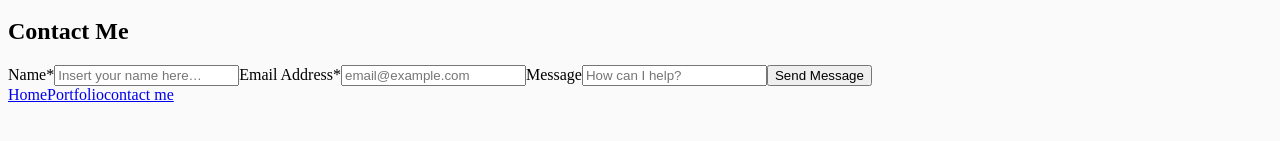
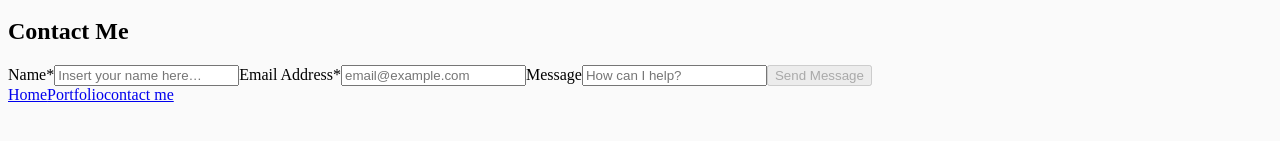
Before and after one commit to Glebkas/portfolio, a React (Create React App) app: page /contactme in a window 1280 px wide. Shown: the part 167-308 px from the top of the page. Built offline with nearby package versions, Linux system fonts and the light colour scheme.

Commit message:
Update ContactMe.js

```diff
--- a/src/pages/ContactMe.js
+++ b/src/pages/ContactMe.js
@@ -14,8 +14,8 @@ function ContactMe() {
     const sendEmail = (formData) => {
         emailjs
             .send(
-                'service_14n851e',
-                'template_faaf63p',
+                'service_9hm7z9n',
+                'template_quu9p4d',
                 formData,
                 'yFSJu2eq24K-axRJu'
             )
@@ -114,7 +114,14 @@ function ContactMe() {
                         placeholder='How can I help?'
                         {...register('message')}
                     ></input>
-                    <button className='contact-me__form-button'>
+                    <button
+                        disabled={!isValid ? true : false}
+                        className={
+                            !isValid
+                                ? 'contact-me__form-button contact-me__form-button_disabled'
+                                : 'contact-me__form-button'
+                        }
+                    >
                         Send Message
                     </button>
                 </form>
```
